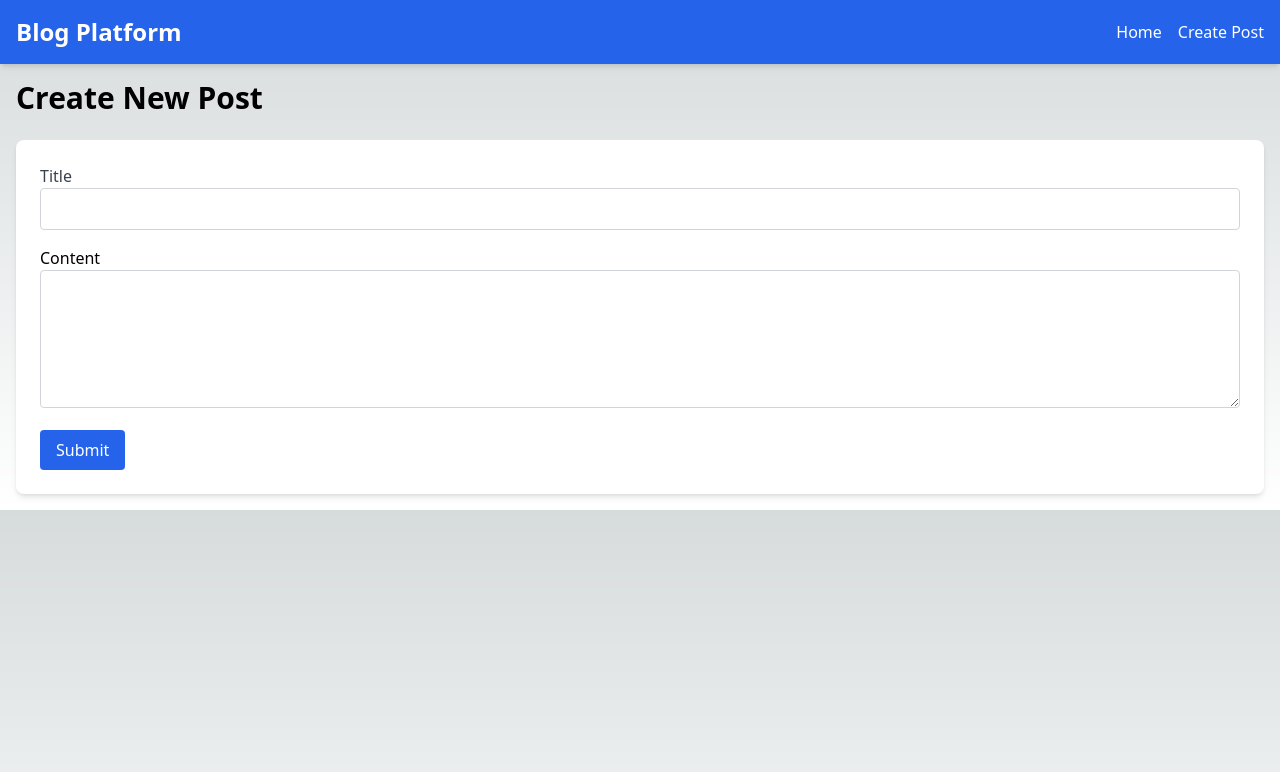
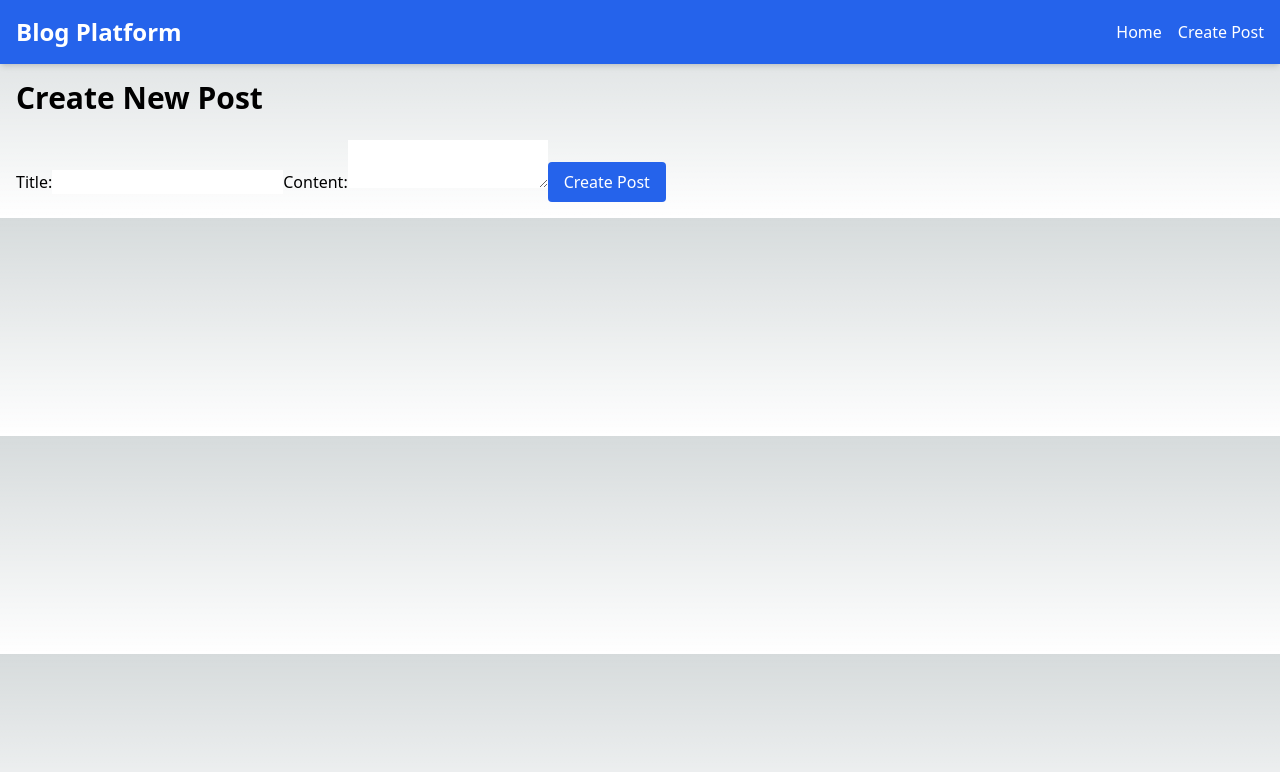
Before and after one commit to RishabJha134/ConsumableAI-Assignment, a Next.js app in the folder frontend/: page /create in a window 1280 px wide. Shown: the top 772 px of the page. Built offline with nearby package versions, Linux system fonts and the light colour scheme.

Commit message:
final code pushwith validations

```diff
--- a/frontend/components/BlogCard.js
+++ b/frontend/components/BlogCard.js
@@ -1,13 +1,38 @@
+// components/BlogCard.js
+import { useState } from 'react';
+import axios from 'axios';
+import { useRouter } from 'next/router';
 import Link from 'next/link';
 
 const BlogCard = ({ post }) => {
+  const [showModal, setShowModal] = useState(false);
+  const router = useRouter();
+
+  const handleDelete = async () => {
+    try {
+      await axios.delete(`https://consumableai-assignment.onrender.com/api/posts/${post.id}`);
+      router.reload(); // Reload the page to reflect the deletion
+    } catch (error) {
+      console.error('Error deleting post:', error);
+    } finally {
+      setShowModal(false);
+    }
+  };
+
   return (
-    <div className="bg-zinc-400 p-4 rounded-lg shadow-md hover:shadow-lg transition-shadow duration-300">
-      <h2 className="text-xl font-semibold mb-2">{post.title}</h2>
-      <p className="text-gray-700">{post.content.substring(0, 100)}...</p>
-      <Link href={`/${post.id}`} className="text-blue-500 hover:underline">
-        Read more
-      </Link>
+    <div className="blog-card">
+      <h2>{post.title}</h2>
+      <p>{post.content.substring(0, 100)}...</p>
+      <Link href={`/${post.id}`}>Read More</Link>
+      <button onClick={() => setShowModal(true)}>Delete</button>
+
+      {showModal && (
+        <div className="modal">
+          <p>Are you sure you want to delete this post?</p>
+          <button onClick={handleDelete}>Yes, delete</button>
+          <button onClick={() => setShowModal(false)}>Cancel</button>
+        </div>
+      )}
     </div>
   );
 };
--- a/frontend/components/PostForm.js
+++ b/frontend/components/PostForm.js
@@ -1,40 +1,61 @@
+// components/PostForm.js
 import { useState } from 'react';
+import axios from 'axios';
+import { useRouter } from 'next/router';
+import Button from './Button';
 
-const PostForm = ({ onSubmit, initialData = {} }) => {
-  const [title, setTitle] = useState(initialData.title || '');
-  const [content, setContent] = useState(initialData.content || '');
+const PostForm = ({ post = {}, isEditMode = false }) => {
+  const [title, setTitle] = useState(post.title || '');
+  const [content, setContent] = useState(post.content || '');
+  const [errors, setErrors] = useState({});
+  const router = useRouter();
 
-  const handleSubmit = (e) => {
+  const validate = () => {
+    const newErrors = {};
+    if (!title) newErrors.title = "Title is required";
+    if (!content) newErrors.content = "Content is required";
+    setErrors(newErrors);
+    return Object.keys(newErrors).length === 0;
+  };
+
+  const handleSubmit = async (e) => {
     e.preventDefault();
-    onSubmit({ title, content });
+    if (!validate()) return;
+
+    try {
+      if (isEditMode) {
+        await axios.put(`https://consumableai-assignment.onrender.com/api/posts/${post.id}`, { title, content });
+      } else {
+        await axios.post('https://consumableai-assignment.onrender.com/api/posts', { title, content });
+      }
+      router.push('/');
+    } catch (error) {
+      console.error('Error creating post:', error);
+    }
   };
 
   return (
-    <form onSubmit={handleSubmit} className="bg-white p-6 rounded-lg shadow-md space-y-4">
-      <div>
-        <label className="block  text-gray-700">Title</label>
+    <form onSubmit={handleSubmit}>
+      <label>
+        Title:
         <input
-
           type="text"
           value={title}
           onChange={(e) => setTitle(e.target.value)}
-          className="w-full p-2 border text-black border-gray-300 rounded"
           required
         />
-      </div>
-      <div>
-        <label className="block ">Content</label>
+        {errors.title && <p className="error-text">{errors.title}</p>}
+      </label>
+      <label>
+        Content:
         <textarea
           value={content}
           onChange={(e) => setContent(e.target.value)}
-          className="w-full p-2 border text-black border-gray-300 rounded"
-          rows="5"
           required
         />
-      </div>
-      <button type="submit" className="bg-blue-600 text-white py-2 px-4 rounded hover:bg-blue-700">
-        Submit
-      </button>
+        {errors.content && <p className="error-text">{errors.content}</p>}
+      </label>
+      <Button type="submit">{isEditMode ? 'Update Post' : 'Create Post'}</Button>
     </form>
   );
 };
```
